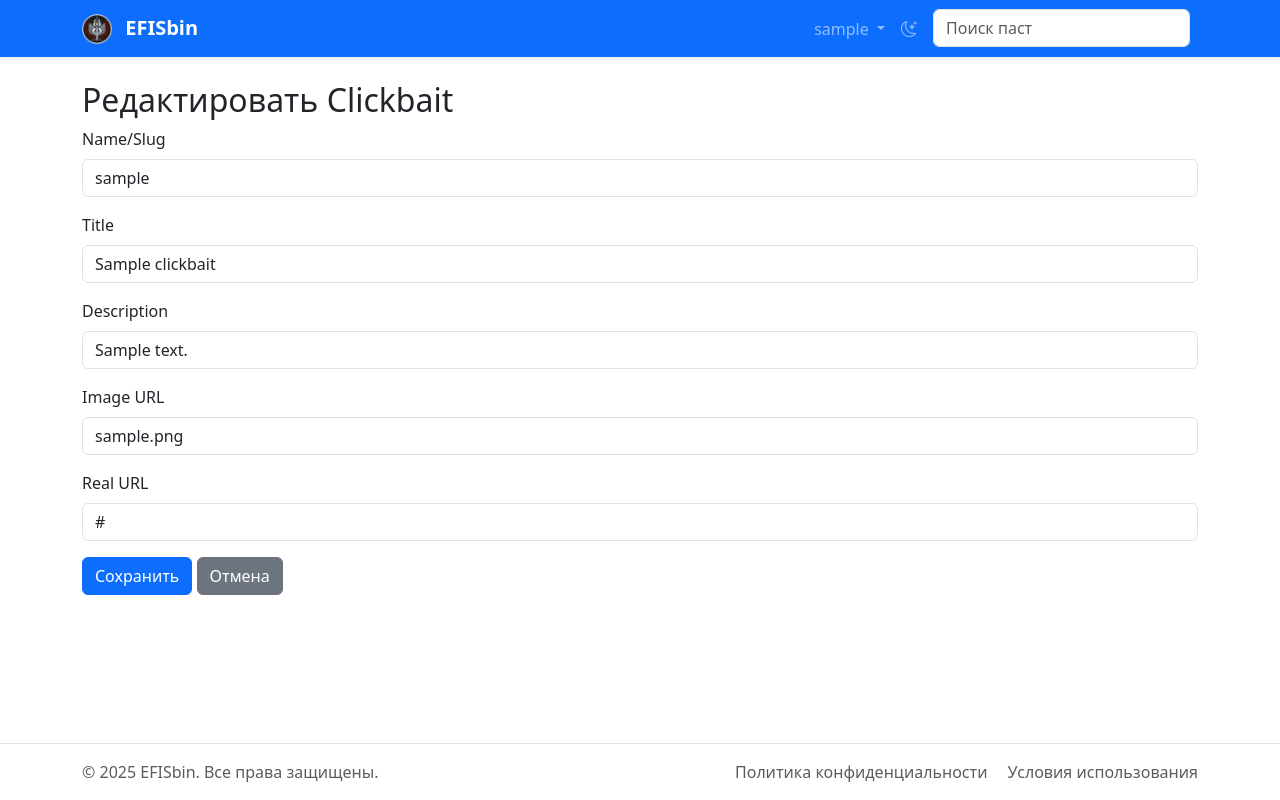
After one commit to SlidrusForeal/MyPasteBin, a Flask app: page /admin/clickbait/edit/1 in a window 1280 px wide. The commit adds this page. Run offline with Flask 3, Linux system fonts and the light colour scheme; a user stored in the database is signed in; tables that the repository leaves empty hold one stand-in row (values such as "Sample post").

Commit message:
Add files via upload

```diff
--- a/app.py
+++ b/app.py
@@ -562,12 +562,16 @@ def new_clickbait():
 def edit_clickbait(cb_id):
     clickbait = Clickbait.query.get_or_404(cb_id)
     form = ClickbaitForm(obj=clickbait)
+
     if form.validate_on_submit():
         form.populate_obj(clickbait)
         db.session.commit()
         flash("Clickbait updated", "success")
         return redirect(url_for('admin_clickbait'))
-    return render_template('edit_clickbait.html', form=form, clickbait=clickbait)
+
+    return render_template('edit_clickbait.html',
+                           form=form,
+                           clickbait=clickbait)
 
 @app.route('/clickbait/<slug>')
 def clickbait_page(slug):
@@ -580,11 +584,14 @@ def clickbait_page(slug):
     user_agent = request.headers.get('User-Agent')
     makeReport(user_ip, user_agent, endpoint=request.path)
 
-    return render_template('clickbait.html',
-                           clickbait_title=clickbait.title,
-                           clickbait_description=clickbait.description,
-                           clickbait_image=clickbait.image_url,
-                           real_url=clickbait.real_url)
+    return render_template(
+        'clickbait.html',
+        clickbait_title=clickbait.title,
+        clickbait_description=clickbait.description,
+        clickbait_image=clickbait.image_url,
+        real_url=clickbait.real_url,
+        clickbait=clickbait  # Добавьте эту строку
+    )
 
 @app.route('/clickbait-list')
 def clickbait_list():
--- a/templates/clickbait.html
+++ b/templates/clickbait.html
@@ -8,7 +8,7 @@
     <meta property="og:title" content="{{ clickbait_title }}">
     <meta property="og:description" content="{{ clickbait_description }}">
     <meta property="og:image" content="{{ clickbait_image }}">
-    <meta property="og:url" content="{{ url_for('clickbait_page', _external=True) }}">
+    <meta property="og:url" content="{{ url_for('clickbait_page', slug=clickbait.slug, _external=True) }}">
     <meta property="og:type" content="website">
 
     <!-- Twitter Cards -->
--- /dev/null
+++ b/templates/edit_clickbait.html
@@ -0,0 +1,55 @@
+{% extends "base.html" %}
+{% block content %}
+  <h2>Редактировать Clickbait</h2>
+  <form method="POST">
+    {{ form.hidden_tag() }}
+
+    <!-- Slug -->
+    <div class="mb-3">
+      {{ form.slug.label(class="form-label") }}
+      {{ form.slug(class="form-control") }}
+      {% for error in form.slug.errors %}
+        <div class="text-danger">{{ error }}</div>
+      {% endfor %}
+    </div>
+
+    <!-- Title -->
+    <div class="mb-3">
+      {{ form.title.label(class="form-label") }}
+      {{ form.title(class="form-control") }}
+      {% for error in form.title.errors %}
+        <div class="text-danger">{{ error }}</div>
+      {% endfor %}
+    </div>
+
+    <!-- Description -->
+    <div class="mb-3">
+      {{ form.description.label(class="form-label") }}
+      {{ form.description(class="form-control") }}
+      {% for error in form.description.errors %}
+        <div class="text-danger">{{ error }}</div>
+      {% endfor %}
+    </div>
+
+    <!-- Image URL -->
+    <div class="mb-3">
+      {{ form.image_url.label(class="form-label") }}
+      {{ form.image_url(class="form-control") }}
+      {% for error in form.image_url.errors %}
+        <div class="text-danger">{{ error }}</div>
+      {% endfor %}
+    </div>
+
+    <!-- Real URL -->
+    <div class="mb-3">
+      {{ form.real_url.label(class="form-label") }}
+      {{ form.real_url(class="form-control") }}
+      {% for error in form.real_url.errors %}
+        <div class="text-danger">{{ error }}</div>
+      {% endfor %}
+    </div>
+
+    <button type="submit" class="btn btn-primary">Сохранить</button>
+    <a href="{{ url_for('admin_clickbait') }}" class="btn btn-secondary">Отмена</a>
+  </form>
+{% endblock %}
```
